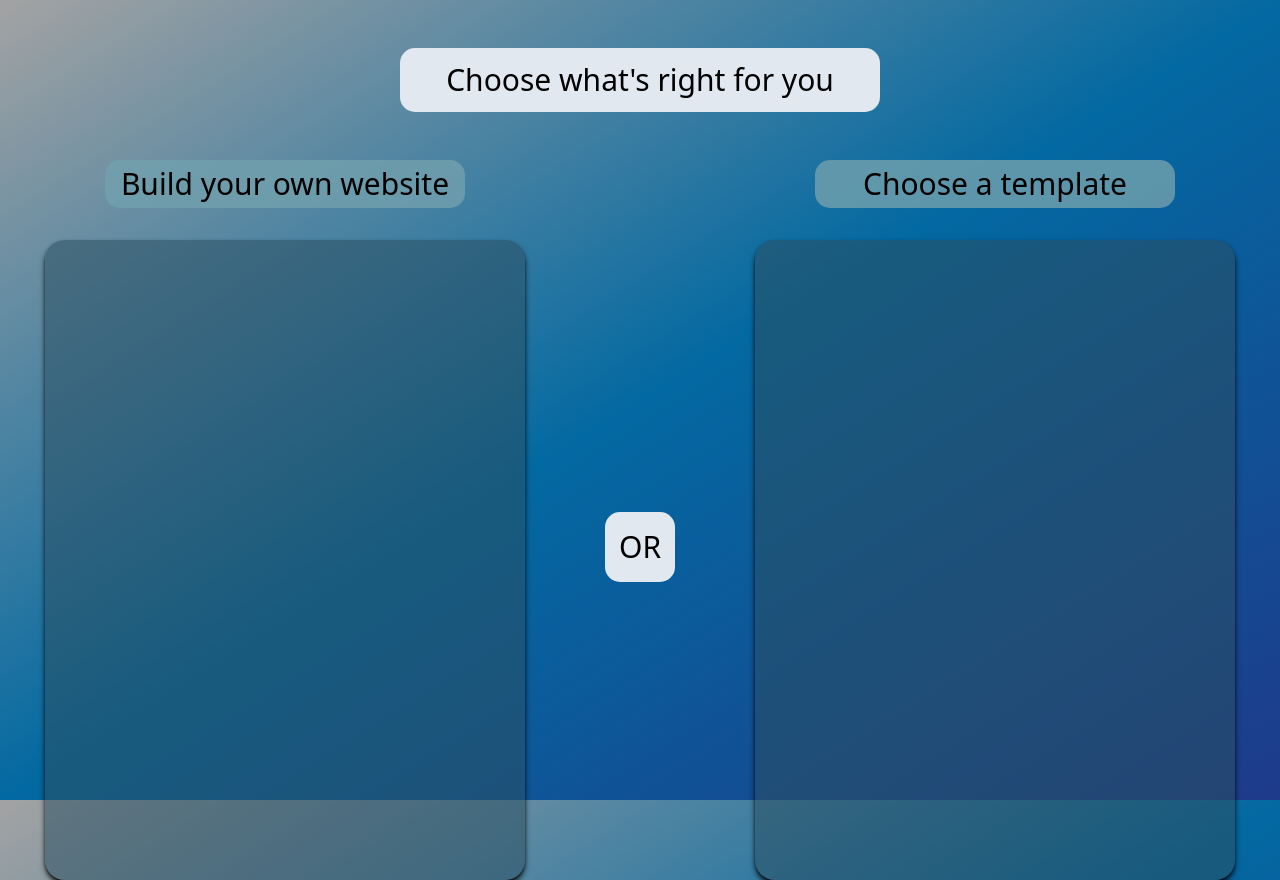
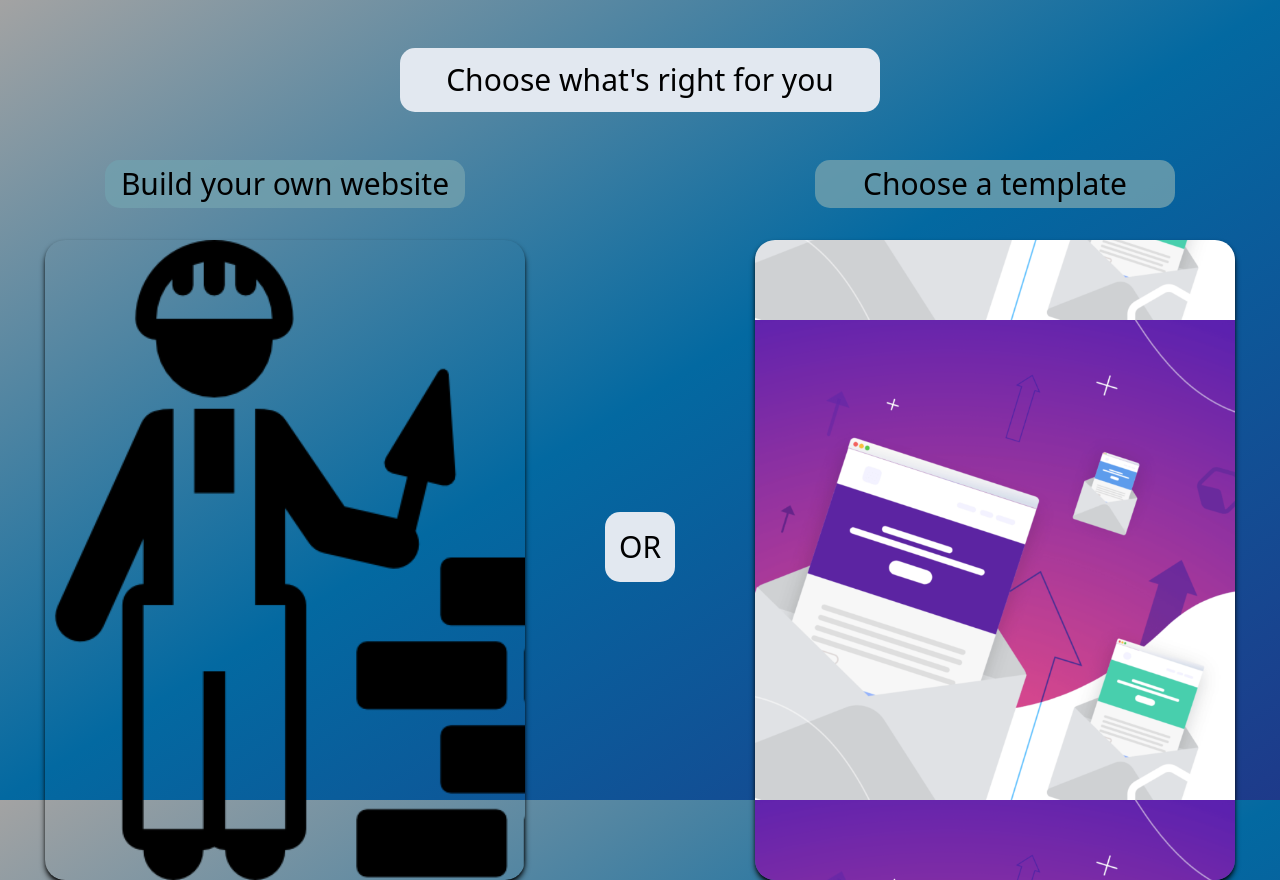
Before and after one commit to webAhead1/flexible, a Vue app: page / in a window 1280 px wide. Built offline with nearby package versions, Linux system fonts and the light colour scheme.

Commit message:
added descriptive pictures for the divs

```diff
--- a/src/style.css
+++ b/src/style.css
@@ -35,9 +35,9 @@ header {
 }
 
 .build-website-card {
-    @apply bg-[#2B4F6087] h-[40rem] w-full rounded-[20px] mt-[2rem] shadow-md shadow-black
+    @apply bg-[url('../public/icons/building-icon.png')] bg-cover h-[40rem] w-full rounded-[20px] mt-[2rem] shadow-md shadow-black
 }
 
 .template-card {
-    @apply bg-[#2B4F6087] h-[40rem] w-full rounded-[20px] mt-[2rem] shadow-md shadow-black
+    @apply bg-[url('../public/icons/templates.png')] bg-contain bg-center h-[40rem] w-full rounded-[20px] mt-[2rem] shadow-md shadow-black
 }
```
Also changed, not shown: public/icons/building-icon.png (added), public/icons/templates.png (added).
